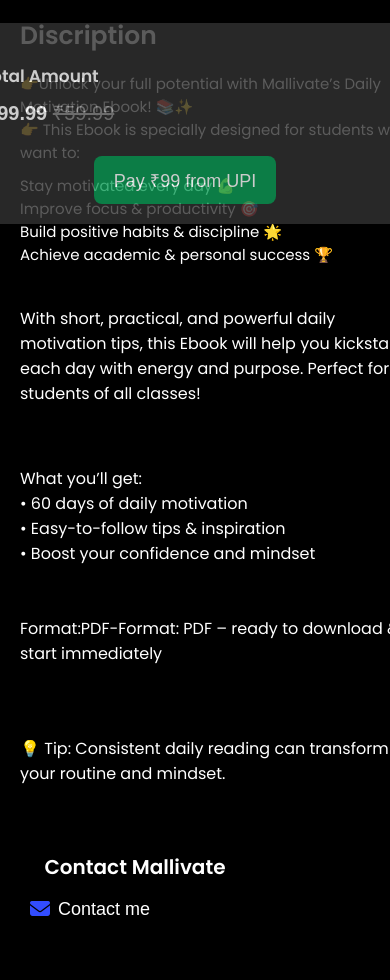
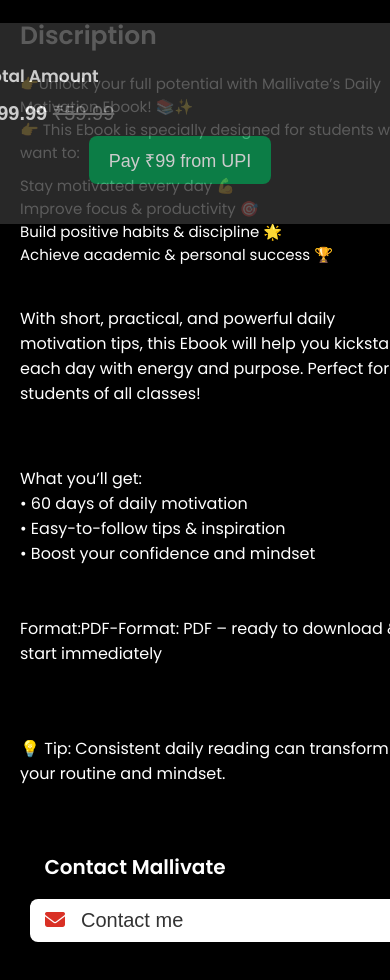
Before and after one commit to Anshul80045/Portfolio, a plain HTML site: page index.html in a window 390 px wide. Shown: the part 620-1600 px from the top of the page. Drawn offline with Linux system fonts and the light colour scheme.

Commit message:
Add files via upload

```diff
--- a/style.css
+++ b/style.css
@@ -33,7 +33,7 @@
     right: -10px;
 }
 .container{
-    background-color: rgb(112, 102, 102);
+    background-image:url(chess.jpg);
     width: 350px;
     height: 350px;
     position: relative;
@@ -44,14 +44,8 @@
   font-weight: 800;
   font-style: normal;
 }
-.container span{
-    color: white;
-    position: relative;
-    bottom: -50px;
-    font-size: 100px;
-    right: -70px;
-    bottom: -95px;
-}
+
+
 .heade h1{
   color: rgb(254, 244, 244);
   bottom: -8px;
@@ -178,13 +172,42 @@
   font-size: 18px;
   cursor: pointer;
   transition: 0.3s;
-  position: relative;
-  bottom: -20px;
-  left: -50px;
 }
 
 .pay-btn:hover {
   background: #0c7a43;
 }
 
+.contact {
+  text-align: center;
 }
+
+.email-link {
+  font-size: 20px;
+  color: #333;
+  text-decoration: none;
+  padding: 10px 15px;
+  border-radius: 8px;
+  background: white;
+  box-shadow: 0 4px 6px rgba(0,0,0,0.1);
+  transition: all 0.3s ease;
+}
+
+.email-link i {
+  margin-right: 8px;
+  color: #d93025; /* Gmail red */
+}
+
+.email-link:hover {
+  background: #d93025;
+  color: white;
+}
+
+.email-link:hover i {
+  color: white;
+}
+.pay-btn{
+  position: relative;
+  left: -55px;
+}
+}
```
